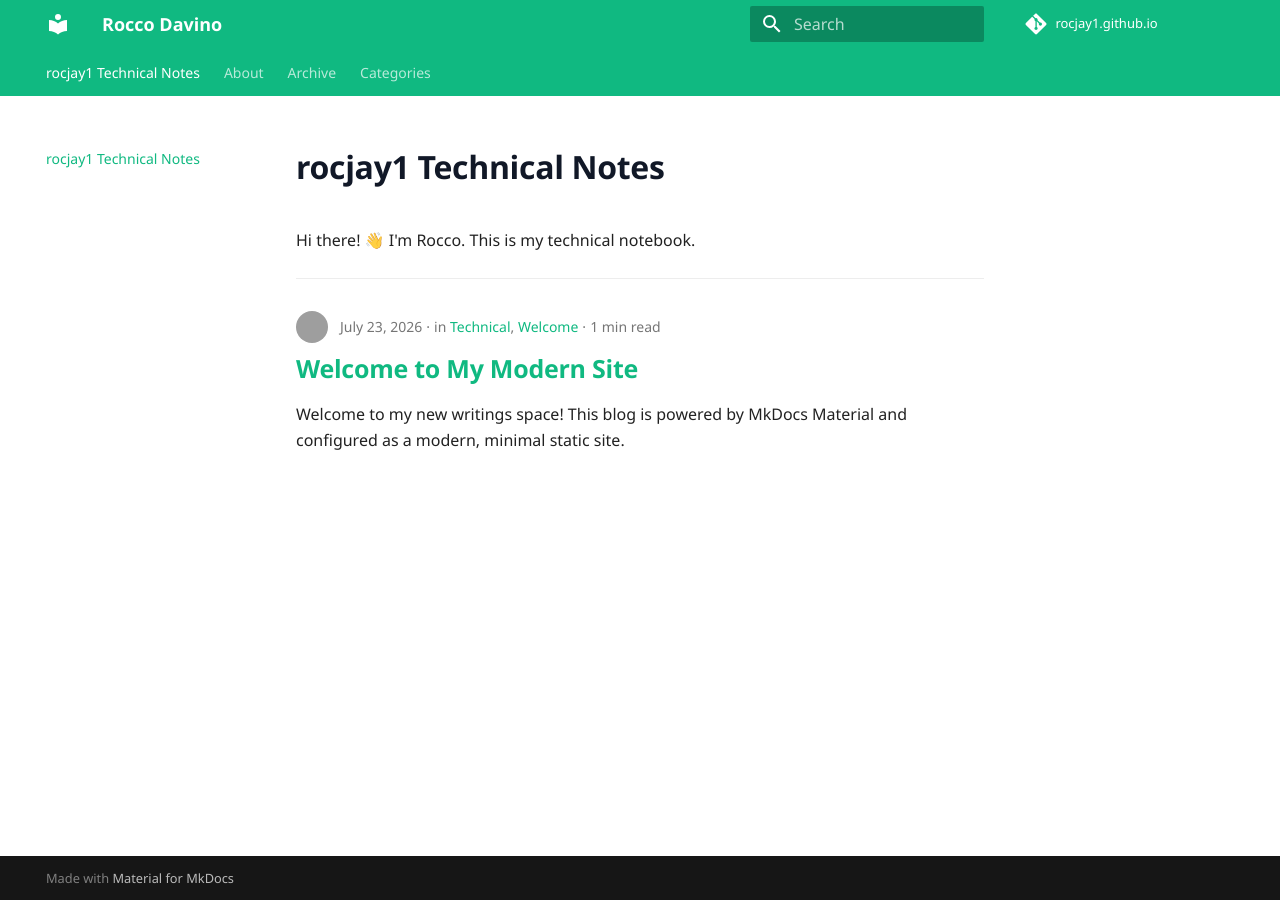
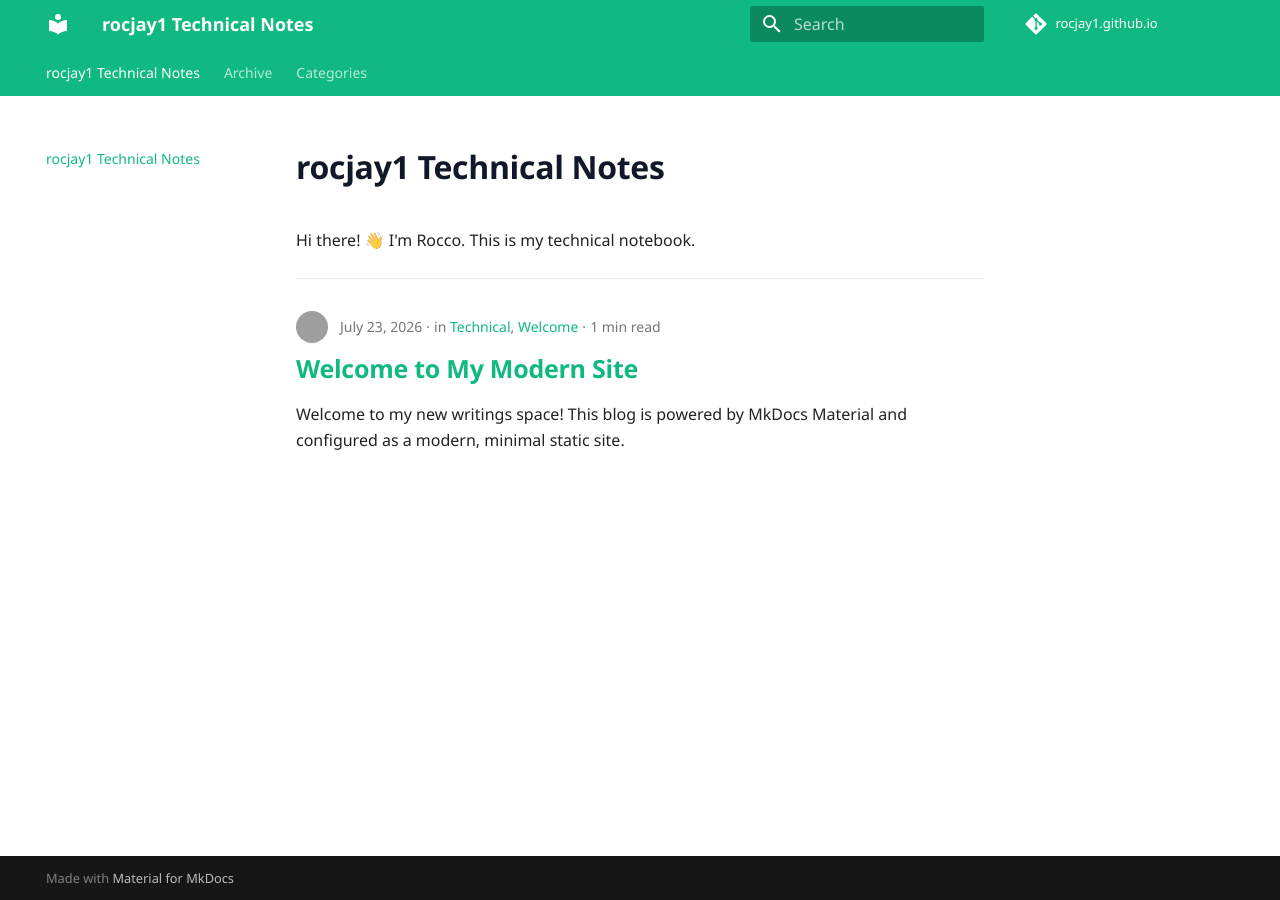
Before and after one commit to rocjay1/rocjay1.github.io, an MkDocs documentation site: the page built from docs/index.md, in a window 1280 px wide. Built offline with MkDocs 1.6.1 and Material for MkDocs 9.7.7, drawn with Linux system fonts in a browser that asks for light colours; some web fonts are replaced; comment, search, counter and statistics services are not loaded; grey boxes are pictures that could not be loaded.

Commit message:
fix: update site name and comment out about.md in mkdocs.yml

```diff
--- a/mkdocs.yml
+++ b/mkdocs.yml
@@ -1,4 +1,4 @@
-site_name: Rocco Davino
+site_name: rocjay1 Technical Notes
 site_url: https://docs.roccosmodernsite.net/
 repo_url: https://github.com/rocjay1/rocjay1.github.io
 repo_name: rocjay1.github.io
@@ -12,7 +12,7 @@ plugins:
 
 nav:
   - Blog: index.md
-  - About: about.md
+  # - About: about.md
   # - Resume: resume.md
   # - Projects: projects.md
 
```
